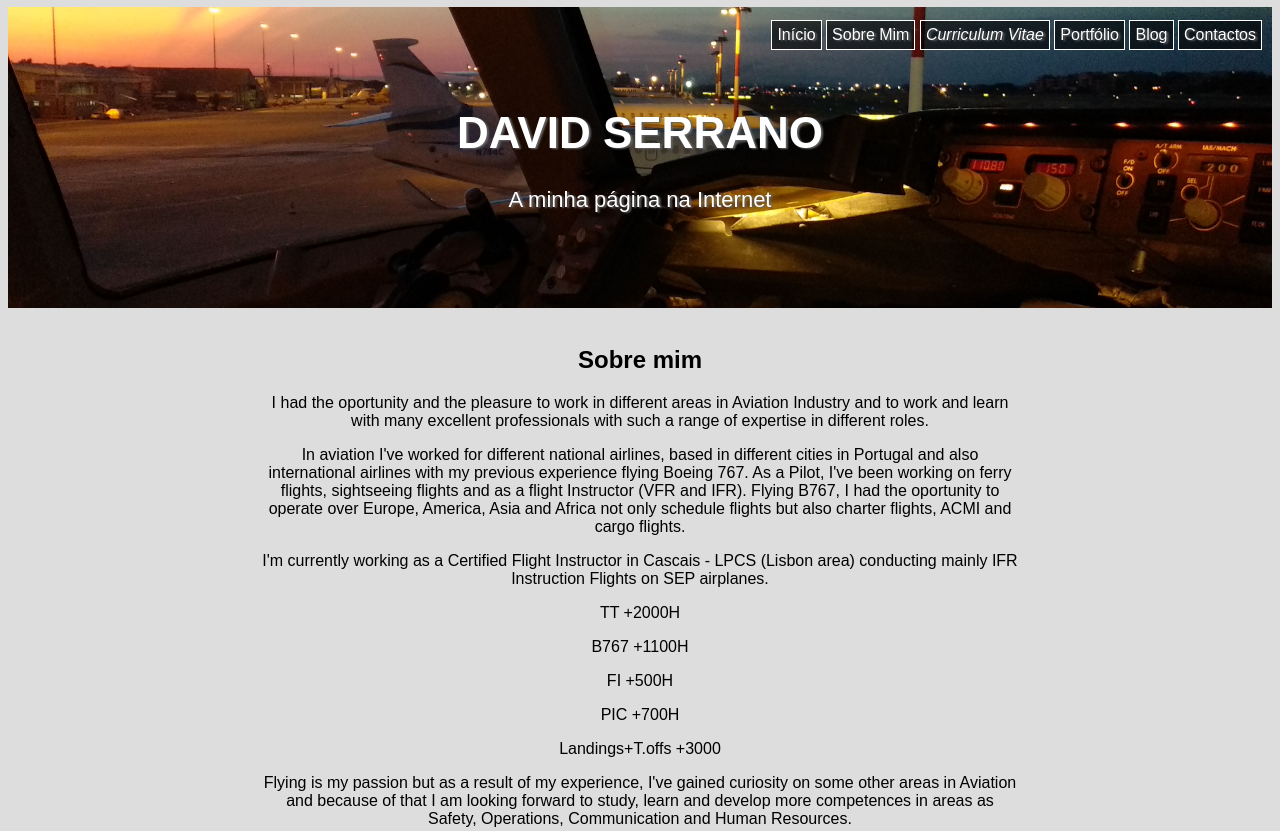
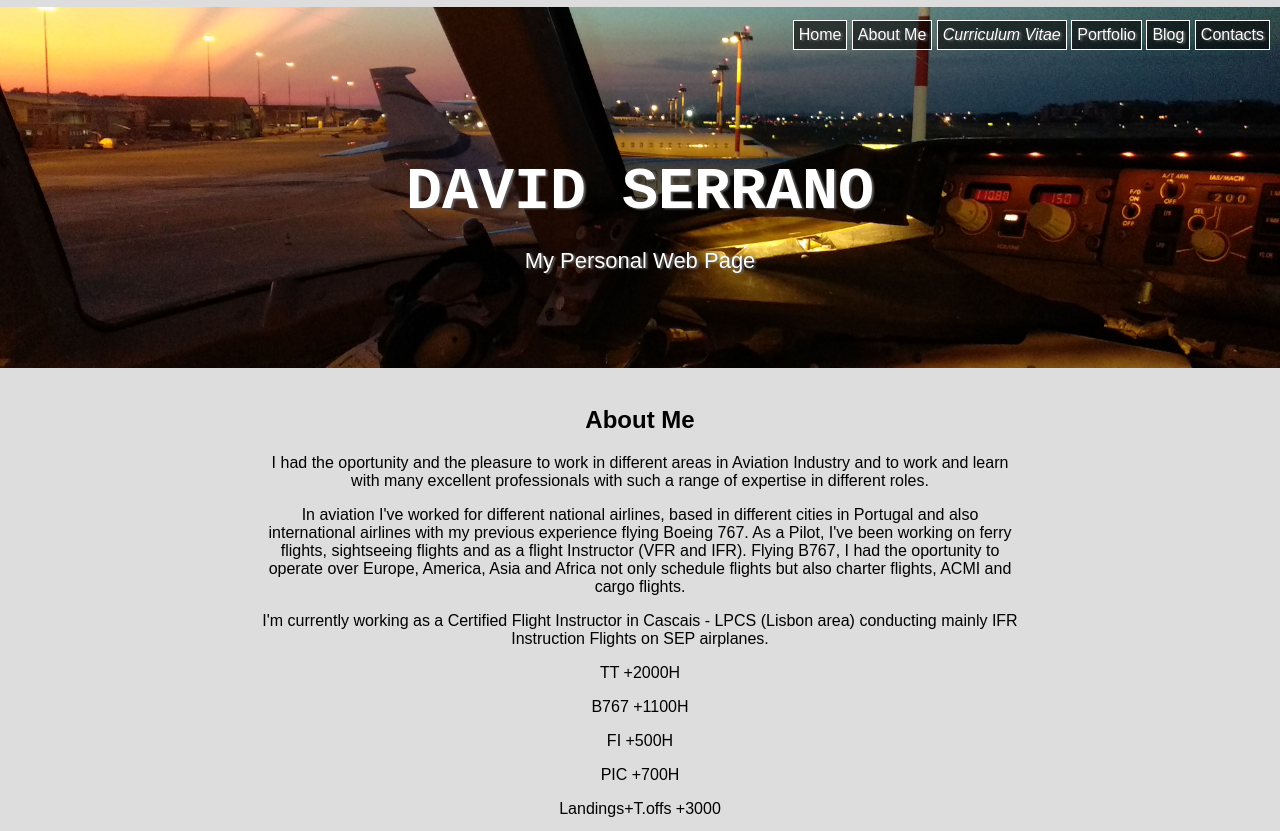
Before and after one commit to DaveSerrano/personalwebpage, a plain HTML site: page Index.html in a window 1280 px wide. Shown: the top 831 px of the page. Drawn offline with Linux system fonts and the light colour scheme; files whose address does not match are found by name.

Commit message:
Add files via upload
nav menu with scroll down to div id
other small changes

```diff
--- a/Index.html
+++ b/Index.html
@@ -11,29 +11,31 @@
 
 </head>
 <body>
+    <div id="inicio"></div>
     <div class="menu">
                 <nav>
                     <ul>
-                        <li><a href="Index.html" target="_blank">Início</a></li>
-                        <li><a href="#" target="SobreMim">Sobre mim</a></li>
+                        <li><a href="#inicio">Home</a></li>
+                        <li><a href="#SobreMim">About Me</a></li>
                         <li><a href="#" target="_blank"><i>Curriculum Vitae</i></a></li>
-                        <li><a href="#" target="_blank">Portfólio</a></li>
+                        <li><a href="#" target="_blank">Portfolio</a></li>
                         <li><a href="#" target="_blank">Blog</a></li>
-                        <li><a href="#"target="Contactos">Contactos</a></li>
+                        <li><a href="#contactos">Contacts</a></li>
                     </ul>
                 </nav>
             </div>
         <header>
             <div class="introducao">
                 <h1>David Serrano</h1>
-                <p>A minha página na Internet</p>
+                <p>My Personal Web Page</p>
             </div>
         </header>
         <main>
             <section>
+                <div id="SobreMim">
                 <div class="SobreMim">
                     <br>
-                    <h2>Sobre mim</h2>
+                    <h2>About Me</h2>
                              <p>I had the oportunity and the pleasure to work in different areas in Aviation Industry and to work and learn with many excellent professionals with such a range of expertise in different roles.
                             </p>
                             <p>In aviation I've worked for different national airlines, based in different cities in Portugal and also international airlines with my previous experience flying Boeing 767.
@@ -69,6 +71,7 @@
                             I'm curious about IT in areas such Web Programming and Front-end Development.
                             And at last, someday, sooner than later, I'll take my Basic Skipper Licence.
                             </p>
+                        </div>
                 </div>
                 <br>
                 <div class="row">
@@ -81,7 +84,7 @@
                     <div class="column">
                          <div class="card">
                             <img src="./imagensDS/portfolio.JPG" width="200" height="140px" alt=""><a><href="#" target="_blank"></a>
-                            Portfólio
+                            Portfolio
                         </div>
                     </div>
                     <div class="column">
@@ -91,11 +94,13 @@
                         </div>
                     </div>
                 </div>
+                <div id="contactos">
                 <br>
                 <div class="contactos">
                     <h2 class="contactosh2">
-                        Contactos
+                        Contacts
                     </h2>
+                    <br>
                     <div class="contactosvarios">
                             <p>E-mail</p>
                             <p>Telemovel</p>
@@ -103,11 +108,11 @@
                     </div>
 
                 </div>
-
+            </div>
             </section>
         </main>
         <footer class="rodape">
-            <p>Copyright &copy; 2021</p>
+            <p>Copyright &copy; 2021  -  David Serrano</p>
         </footer>
 
     </div>
--- a/estilo.css
+++ b/estilo.css
@@ -3,9 +3,13 @@ body{
     font-family: Arial, Helvetica, sans-serif;
     background-color: #ddd;
     min-width: 800px;
+    margin: 0;
+    margin-top: 0;
+}
 
-
-}
+html {
+    scroll-behavior: smooth;
+   }
 
 header{
 
@@ -13,7 +17,7 @@ header{
     background-size: cover;
     background-position: center;
     width: 100%;
-    height: 300px;
+    height: 360px;
     border-top: 1px solid rgb(0,0,0,0);
     margin-top: -45px;
 }
@@ -61,7 +65,10 @@ header{
 
 h1{
     text-transform: uppercase;
-    margin-top: 100px;
+    margin-top: 150px;
+    margin-bottom: 0;
+    font-family: monospace;
+    font-size: 60px;
 }
 
 .SobreMim{
@@ -106,14 +113,13 @@ h1{
 
 
 
-
+ .contactosh2{
+    padding-top: 20px;
+ }
 .contactos{
     margin-top: 40px;
-
     text-align: center;
-    box-sizing: content-box;
     height: 200px;
-    width: 60%px;
     background-color: white ;
 
 }
```
